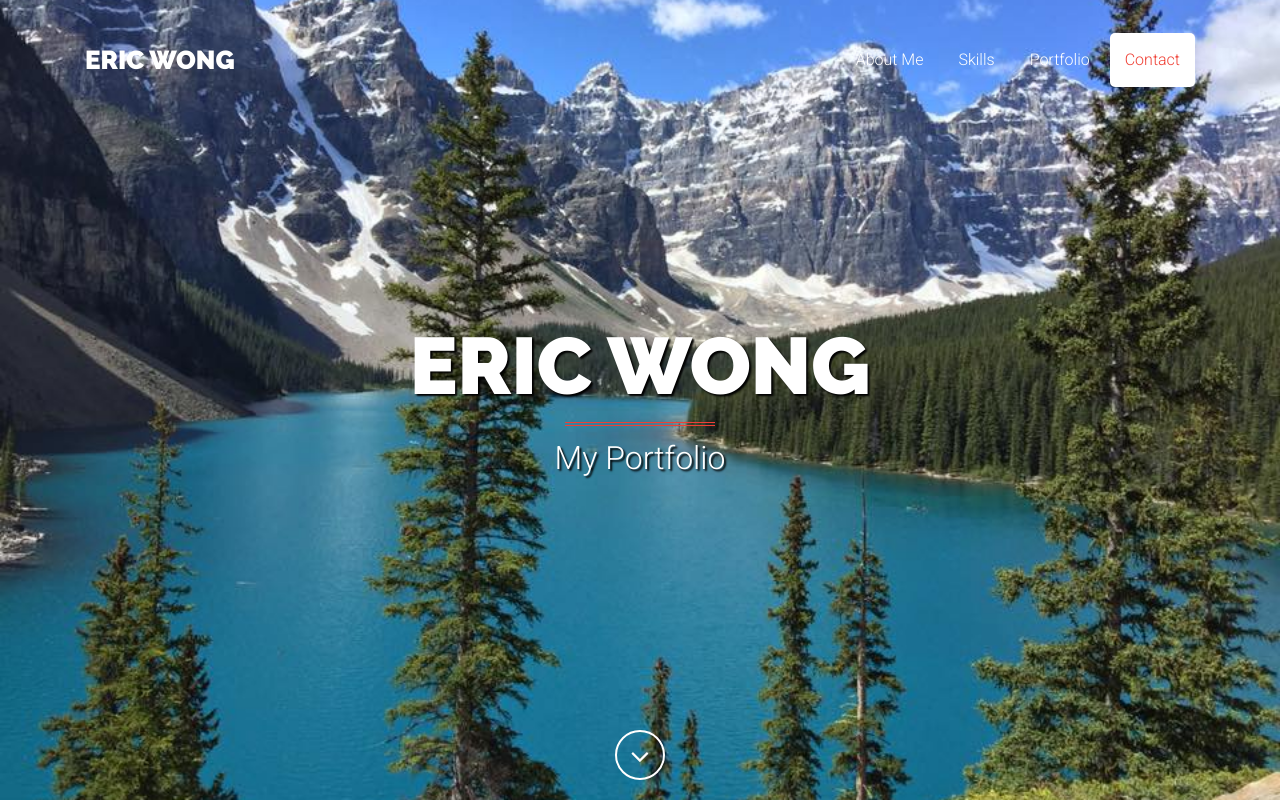
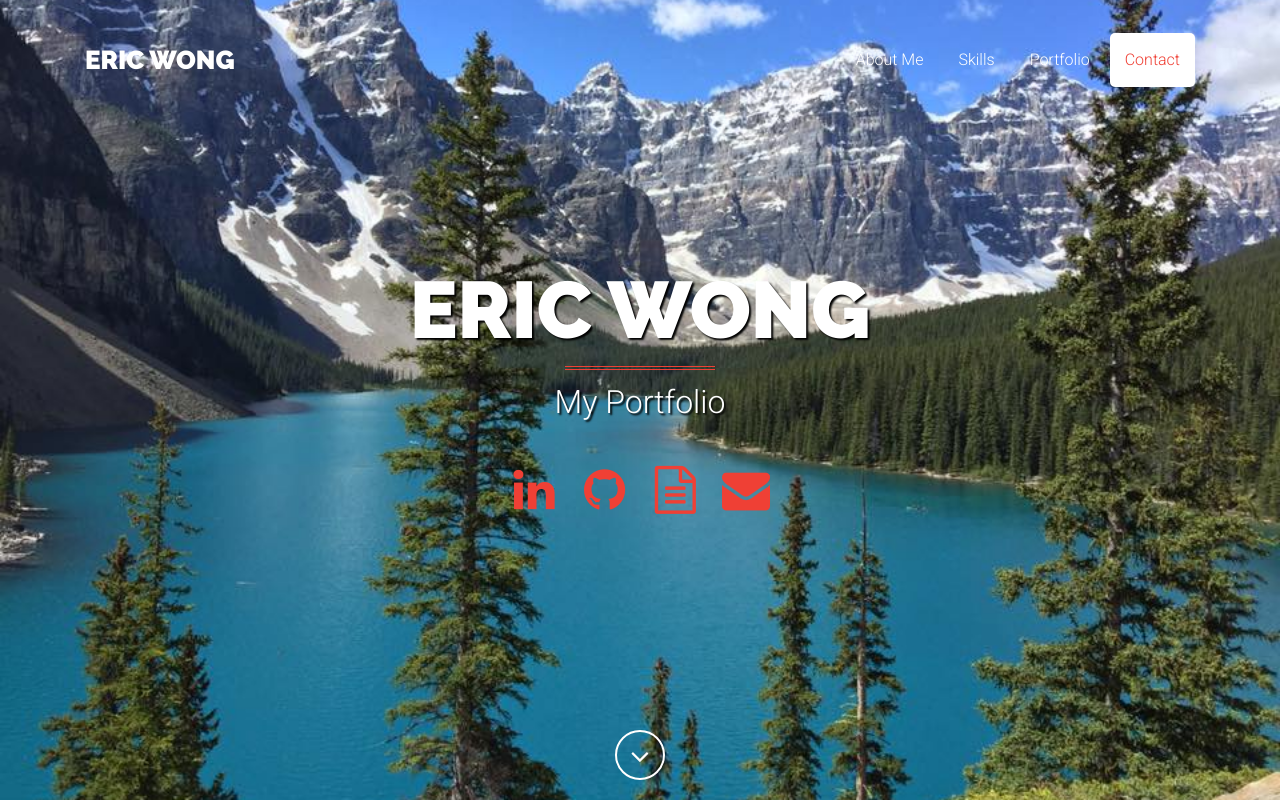
Before and after one commit to wrongeric/Portfolio, a plain HTML site: page index.html in a window 1280 px wide. Shown: the top 802 px of the page. Drawn offline with nearby package versions, Linux system fonts and the light colour scheme.

Commit message:
added links to resume, linkedin and mail

```diff
--- a/index.html
+++ b/index.html
@@ -75,6 +75,28 @@
                 <div class="masthead-title">Eric Wong</div>
                 <hr class="colored">
                 <div class="masthead-subtitle">My Portfolio</div>
+                <ul class="list-inline mt-5">
+                    <li class="list-inline-item">
+                        <a target="_blank" href="https://www.linkedin.com/in/ericsookinwong">
+                            <i class="fa fa-linkedin fa-fw fa-3x"></i>
+                        </a>
+                    </li>
+                    <li class="list-inline-item">
+                        <a target="_blank" href="https://github.com/wrongeric">
+                            <i class="fa fa-github fa-fw fa-3x"></i>
+                        </a>
+                    </li>
+                    <li class="list-inline-item">
+                        <a target="_blank" href="./resume/ericwong.pdf">
+                            <i class="fa fa-file-text-o fa-fw fa-3x"></i>
+                        </a>
+                    </li>
+                    <li class="list-inline-item">
+                        <a href="mailto:ericwong.dev@gmail.com">
+                            <i class="fa fa-envelope fa-fw fa-3x"></i>
+                        </a>
+                    </li>
+                </ul>
             </div>
         </div>
     </div>
```
Also changed, not shown: 1 other file.
